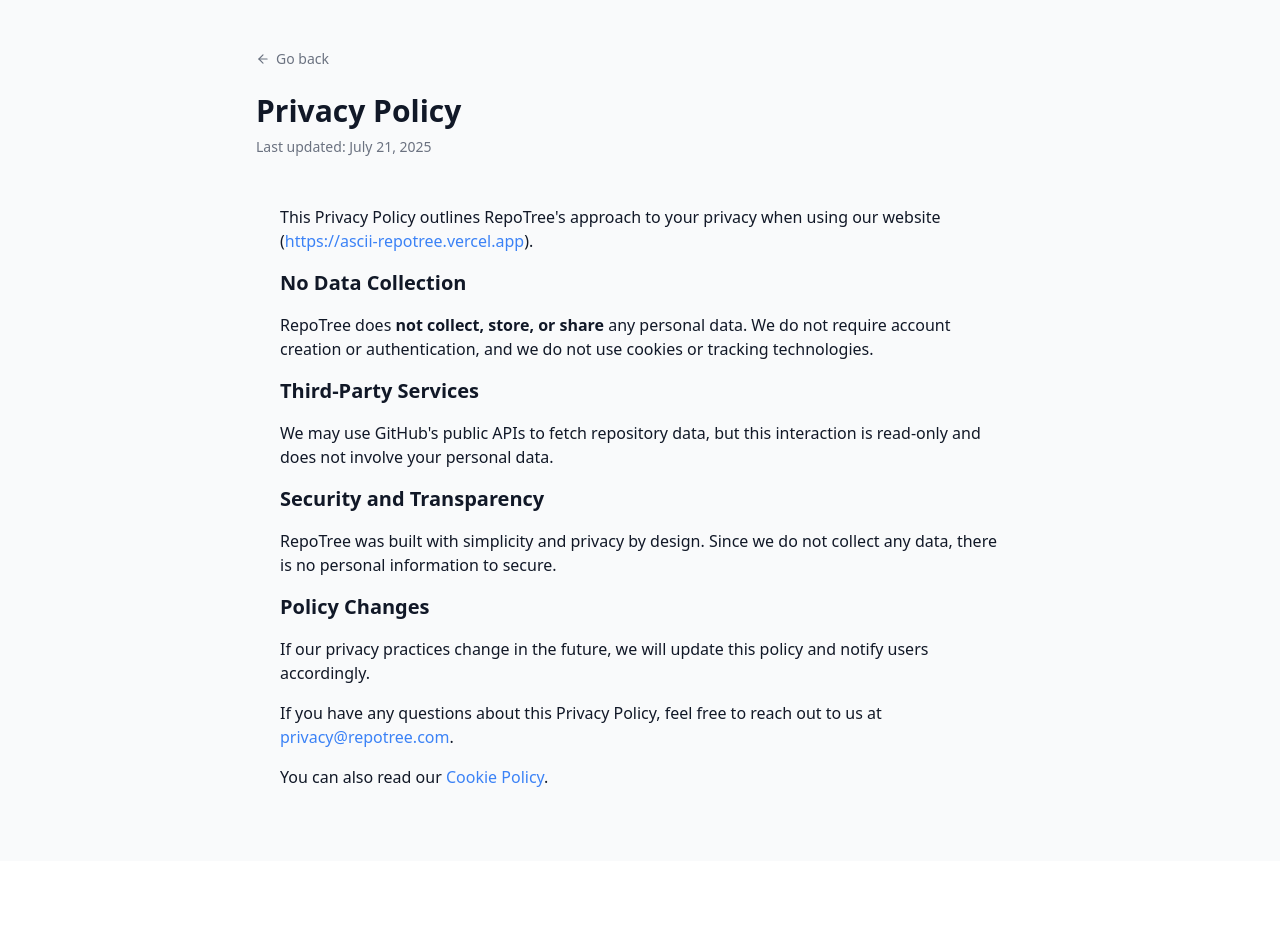
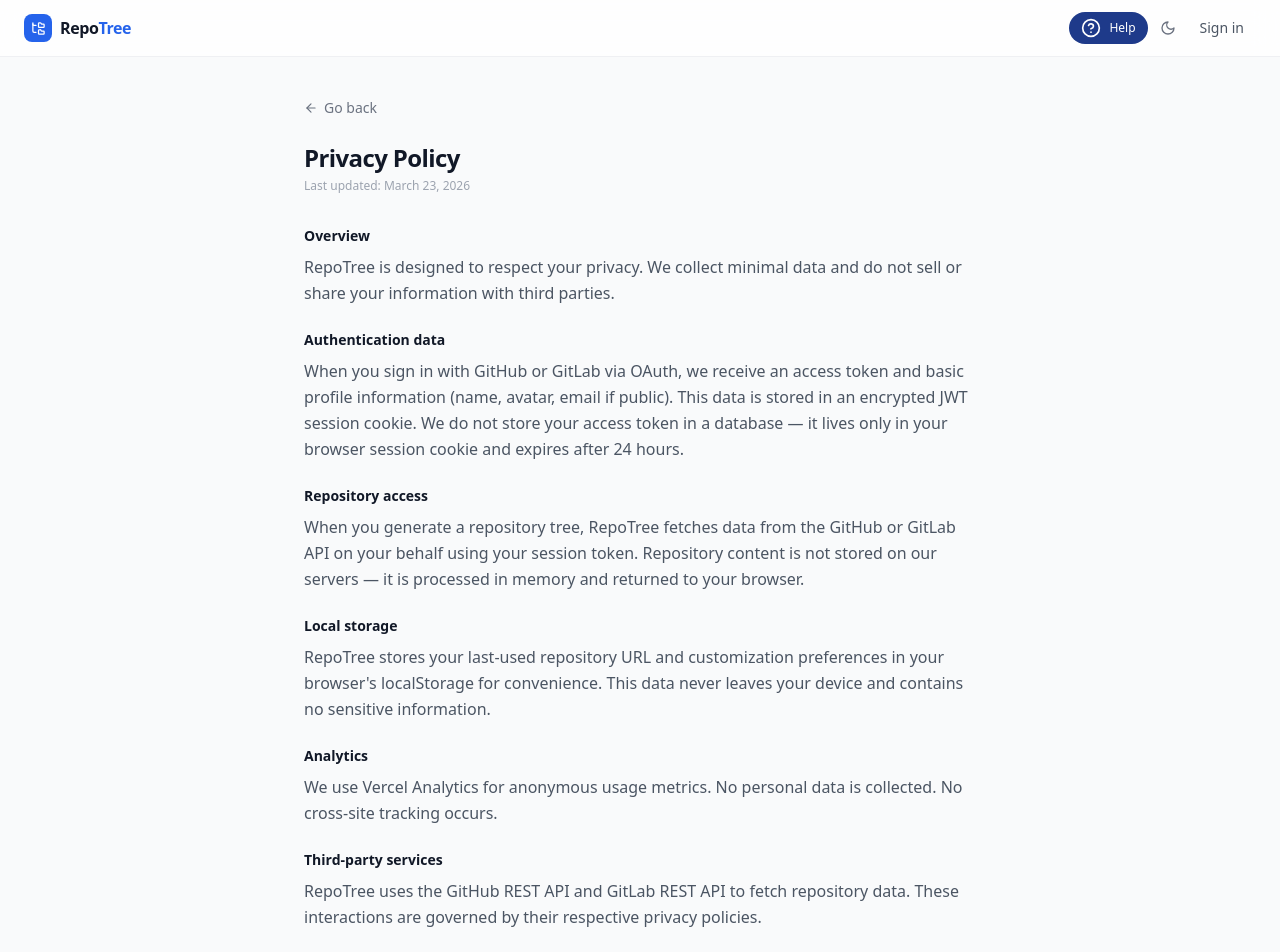
Before and after one commit to coder-ralph/RepoTree, a Next.js app: page /legal/privacy-policy in a window 1280 px wide. Shown: the top 952 px of the page. Before the commit the page ends 861 px from the top, so only its background shows below. Built offline with nearby package versions, Linux system fonts and the light colour scheme; no server answers.

Commit message:
docs(legal): update privacy policy and cookie policy pages

```diff
--- a/src/app/legal/cookie-policy/page.tsx
+++ b/src/app/legal/cookie-policy/page.tsx
@@ -1,96 +1,112 @@
 import type { Metadata } from 'next';
 import BackButton from '@/components/back-button';
+import Header from '@/components/layout/header';
+import Footer from '@/components/layout/footer';
 
 export const metadata: Metadata = {
-  title: 'Cookie Policy - RepoTree',
-  description:
-    'RepoTree Cookie Policy: We do not use cookies, tracking technologies, or third-party trackers. Full details here.',
+  title: 'Cookie Policy — RepoTree',
+  description: 'RepoTree Cookie Policy: we use only a single session cookie for authentication.',
   robots: { index: true, follow: true },
-  alternates: {
-    canonical: 'https://ascii-repotree.vercel.app/legal/cookie-policy',
-  },
+  alternates: { canonical: 'https://ascii-repotree.vercel.app/legal/cookie-policy' },
 };
 
-const CookiePolicy = () => {
-  const lastUpdated = '2025-07-21';
+export default function CookiePolicy() {
+  return (
+    <div className="min-h-screen bg-gray-50 dark:bg-gray-950 flex flex-col">
+      <Header />
+      <main className="flex-1 py-10 px-4">
+        <div className="max-w-2xl mx-auto">
+          <BackButton />
 
-  const structuredData = {
-    '@context': 'https://schema.org',
-    '@type': 'WebPage',
-    name: 'RepoTree Cookie Policy',
-    url: 'https://ascii-repotree.vercel.app/legal/cookie-policy',
-    dateModified: lastUpdated,
-    publisher: {
-      '@type': 'Organization',
-      name: 'RepoTree',
-      url: 'https://ascii-repotree.vercel.app',
-    },
-    description:
-      'RepoTree does not use cookies or tracking technologies. We do not place any cookies, including essential, functional, analytical, or advertising cookies.',
-  };
-
-  return (
-    <div className="min-h-screen bg-gray-50 dark:bg-gray-900 text-gray-900 dark:text-white py-12 px-4 sm:px-6 lg:px-8">
-      {/* JSON-LD Structured Data */}
-      <script
-        type="application/ld+json"
-        dangerouslySetInnerHTML={{ __html: JSON.stringify(structuredData) }}
-      />
-
-      <div className="max-w-3xl mx-auto">
-        <BackButton />
-
-        <h1 className="text-3xl font-bold mb-2">Cookie Policy</h1>
-        <p className="mb-6 text-sm text-gray-500 dark:text-gray-400">
-          Last updated: July 21, 2025
-        </p>
-
-        <div className="p-6 space-y-4">
-          <p>
-            RepoTree does <strong>not use cookies</strong> or any similar tracking technologies on our website (
-            <a href="https://ascii-repotree.vercel.app" className="text-blue-500 hover:underline">
-              https://ascii-repotree.vercel.app
-            </a>
-            ).
+          <h1 className="text-2xl font-semibold text-gray-900 dark:text-white mb-1 tracking-tight">
+            Cookie Policy
+          </h1>
+          <p className="text-xs text-gray-400 dark:text-gray-500 mb-8">
+            Last updated: March 23, 2026
           </p>
 
-          <h2 className="text-xl font-semibold">No Use of Cookies</h2>
-          <p>
-            Our goal is to provide a simple, privacy-friendly experience. We do not place any cookies on your device, including essential, functional, analytical, or advertising cookies.
-          </p>
+          <div className="space-y-6 text-sm text-gray-600 dark:text-gray-400">
+            <section>
+              <h2 className="text-sm font-semibold text-gray-900 dark:text-white mb-2">
+                Cookies we use
+              </h2>
+              <p className="leading-relaxed mb-3">
+                RepoTree sets exactly one cookie when you sign in:
+              </p>
+              <div className="rounded-xl border border-gray-200 dark:border-gray-800 overflow-hidden">
+                <table className="w-full text-xs">
+                  <thead>
+                    <tr className="border-b border-gray-100 dark:border-gray-800 bg-gray-50 dark:bg-gray-800/50">
+                      <th className="text-left px-4 py-2.5 font-medium text-gray-500 dark:text-gray-400">Name</th>
+                      <th className="text-left px-4 py-2.5 font-medium text-gray-500 dark:text-gray-400">Purpose</th>
+                      <th className="text-left px-4 py-2.5 font-medium text-gray-500 dark:text-gray-400">Duration</th>
+                    </tr>
+                  </thead>
+                  <tbody>
+                    <tr>
+                      <td className="px-4 py-2.5 font-mono text-gray-900 dark:text-white">next-auth.session-token</td>
+                      <td className="px-4 py-2.5 text-gray-600 dark:text-gray-400">Encrypted OAuth session</td>
+                      <td className="px-4 py-2.5 text-gray-600 dark:text-gray-400">24 hours</td>
+                    </tr>
+                  </tbody>
+                </table>
+              </div>
+            </section>
 
-          <h2 className="text-xl font-semibold">Third-Party Tracking</h2>
-          <p>
-            RepoTree does not embed third-party tracking scripts or services that set cookies. All interactions with GitHub repositories happen client-side using public APIs and do not involve any user-identifiable data.
-          </p>
+            <section>
+              <h2 className="text-sm font-semibold text-gray-900 dark:text-white mb-2">
+                Cookie details
+              </h2>
+              <p className="leading-relaxed">
+                The session cookie is an <strong className="text-gray-800 dark:text-gray-200">httpOnly</strong>,{' '}
+                <strong className="text-gray-800 dark:text-gray-200">secure</strong>,{' '}
+                <strong className="text-gray-800 dark:text-gray-200">SameSite=Lax</strong> cookie.
+                It is not accessible to JavaScript and cannot be read by third parties.
+                It stores an encrypted JWT containing your session — no raw tokens.
+              </p>
+            </section>
 
-          <h2 className="text-xl font-semibold">Your Privacy Matters</h2>
-          <p>
-            RepoTree was built with simplicity and privacy by design. Since we do not use cookies, there&apos;s no need to manage or opt out of cookie settings.
-          </p>
+            <section>
+              <h2 className="text-sm font-semibold text-gray-900 dark:text-white mb-2">
+                Cookies we do not use
+              </h2>
+              <ul className="leading-relaxed space-y-1">
+                <li>✗ No advertising or tracking cookies</li>
+                <li>✗ No analytics cookies (we use server-side analytics only)</li>
+                <li>✗ No third-party cookies</li>
+                <li>✗ No persistent preference cookies</li>
+              </ul>
+            </section>
 
-          <h2 className="text-xl font-semibold">Policy Changes</h2>
-          <p>
-            If our cookie practices change in the future, we will update this policy and notify users accordingly.
-          </p>
+            <section>
+              <h2 className="text-sm font-semibold text-gray-900 dark:text-white mb-2">
+                Unauthenticated users
+              </h2>
+              <p className="leading-relaxed">
+                If you use RepoTree without signing in, no cookies are set at all.
+              </p>
+            </section>
 
-          <p>
-            If you have any questions about our Cookie Policy, feel free to contact us at{' '}
-            <a href="mailto:privacy@repotree.com" className="text-blue-500 hover:underline">
-              privacy@repotree.com
-            </a>.
-          </p>
+            <section>
+              <h2 className="text-sm font-semibold text-gray-900 dark:text-white mb-2">
+                Removing the cookie
+              </h2>
+              <p className="leading-relaxed">
+                Click &quot;Sign out&quot; in the header to clear your session cookie immediately.
+                It will also expire automatically after 24 hours.
+              </p>
+            </section>
 
-          <p>
-            You can also read our{' '}
-            <a href="/legal/privacy-policy" className="text-blue-500 hover:underline">
-              Privacy Policy
-            </a>.
-          </p>
+            <p className="text-xs">
+              See also:{' '}
+              <a href="/legal/privacy-policy" className="text-blue-600 hover:underline">
+                Privacy Policy
+              </a>
+            </p>
+          </div>
         </div>
-      </div>
+      </main>
+      <Footer />
     </div>
   );
-};
-
-export default CookiePolicy;
+}
--- a/src/app/legal/privacy-policy/page.tsx
+++ b/src/app/legal/privacy-policy/page.tsx
@@ -1,96 +1,120 @@
 import type { Metadata } from 'next';
 import BackButton from '@/components/back-button';
+import Header from '@/components/layout/header';
+import Footer from '@/components/layout/footer';
 
 export const metadata: Metadata = {
-  title: 'Privacy Policy - RepoTree',
-  description:
-    'RepoTree Privacy Policy: We do not collect personal data, use cookies, or track users. Read more about our privacy practices.',
+  title: 'Privacy Policy — RepoTree',
+  description: 'RepoTree Privacy Policy: how we handle your data and authentication.',
   robots: { index: true, follow: true },
-  alternates: {
-    canonical: 'https://ascii-repotree.vercel.app/legal/privacy-policy',
-  },
+  alternates: { canonical: 'https://ascii-repotree.vercel.app/legal/privacy-policy' },
 };
 
-const PrivacyPolicy = () => {
-  const lastUpdated = '2025-07-21';
-
-  const structuredData = {
-    '@context': 'https://schema.org',
-    '@type': 'PrivacyPolicy',
-    name: 'RepoTree Privacy Policy',
-    url: 'https://ascii-repotree.vercel.app/legal/privacy-policy',
-    dateModified: lastUpdated,
-    publisher: {
-      '@type': 'Organization',
-      name: 'RepoTree',
-      url: 'https://ascii-repotree.vercel.app',
-    },
-    description:
-      'RepoTree does not collect, store, or share any personal data. No cookies or tracking technologies are used.',
-  };
-
+export default function PrivacyPolicy() {
   return (
-    <div className="min-h-screen bg-gray-50 dark:bg-gray-900 text-gray-900 dark:text-white py-12 px-4 sm:px-6 lg:px-8">
-      {/* JSON-LD Structured Data */}
-      <script
-        type="application/ld+json"
-        dangerouslySetInnerHTML={{ __html: JSON.stringify(structuredData) }}
-      />
-
-      <div className="max-w-3xl mx-auto">
+    <div className="min-h-screen bg-gray-50 dark:bg-gray-950 flex flex-col">
+      <Header />
+      <main className="flex-1 py-10 px-4">
+        <div className="max-w-2xl mx-auto">
           <BackButton />
 
-        <h1 className="text-3xl font-bold mb-2">Privacy Policy</h1>
-        <p className="mb-6 text-sm text-gray-500 dark:text-gray-400">
-          Last updated: July 21, 2025
+          <h1 className="text-2xl font-semibold text-gray-900 dark:text-white mb-1 tracking-tight">
+            Privacy Policy
+          </h1>
+          <p className="text-xs text-gray-400 dark:text-gray-500 mb-8">
+            Last updated: March 23, 2026
           </p>
 
-        <div className="p-6 space-y-4">
-          <p>
-            This Privacy Policy outlines RepoTree&apos;s approach to your privacy when using our website (
-            <a href="https://ascii-repotree.vercel.app" className="text-blue-500 hover:underline">
-              https://ascii-repotree.vercel.app
-            </a>
-            ).
+          <div className="prose prose-sm dark:prose-invert max-w-none space-y-6 text-gray-600 dark:text-gray-400">
+            <section>
+              <h2 className="text-sm font-semibold text-gray-900 dark:text-white mb-2">Overview</h2>
+              <p className="leading-relaxed">
+                RepoTree is designed to respect your privacy. We collect minimal data and do not
+                sell or share your information with third parties.
               </p>
+            </section>
 
-          <h2 className="text-xl font-semibold">No Data Collection</h2>
-          <p>
-            RepoTree does <strong>not collect, store, or share</strong> any personal data. We do not require account creation or authentication, and we do not use cookies or tracking technologies.
+            <section>
+              <h2 className="text-sm font-semibold text-gray-900 dark:text-white mb-2">
+                Authentication data
+              </h2>
+              <p className="leading-relaxed">
+                When you sign in with GitHub or GitLab via OAuth, we receive an access token and
+                basic profile information (name, avatar, email if public). This data is stored
+                in an encrypted JWT session cookie. We do not store your access token in a
+                database — it lives only in your browser session cookie and expires after 24 hours.
               </p>
+            </section>
 
-          <h2 className="text-xl font-semibold">Third-Party Services</h2>
-          <p>
-            We may use GitHub&apos;s public APIs to fetch repository data, but this interaction is read-only and does not involve your personal data.
+            <section>
+              <h2 className="text-sm font-semibold text-gray-900 dark:text-white mb-2">
+                Repository access
+              </h2>
+              <p className="leading-relaxed">
+                When you generate a repository tree, RepoTree fetches data from the GitHub or
+                GitLab API on your behalf using your session token. Repository content is not
+                stored on our servers — it is processed in memory and returned to your browser.
               </p>
+            </section>
 
-          <h2 className="text-xl font-semibold">Security and Transparency</h2>
-          <p>
-            RepoTree was built with simplicity and privacy by design. Since we do not collect any data, there is no personal information to secure.
+            <section>
+              <h2 className="text-sm font-semibold text-gray-900 dark:text-white mb-2">
+                Local storage
+              </h2>
+              <p className="leading-relaxed">
+                RepoTree stores your last-used repository URL and customization preferences
+                in your browser&apos;s localStorage for convenience. This data never leaves your
+                device and contains no sensitive information.
               </p>
+            </section>
 
-          <h2 className="text-xl font-semibold">Policy Changes</h2>
-          <p>
-            If our privacy practices change in the future, we will update this policy and notify users accordingly.
+            <section>
+              <h2 className="text-sm font-semibold text-gray-900 dark:text-white mb-2">
+                Analytics
+              </h2>
+              <p className="leading-relaxed">
+                We use Vercel Analytics for anonymous usage metrics. No personal data is
+                collected. No cross-site tracking occurs.
               </p>
+            </section>
 
-          <p>
-            If you have any questions about this Privacy Policy, feel free to reach out to us at{' '}
-            <a href="mailto:privacy@repotree.com" className="text-blue-500 hover:underline">
-              privacy@repotree.com
+            <section>
+              <h2 className="text-sm font-semibold text-gray-900 dark:text-white mb-2">
+                Third-party services
+              </h2>
+              <p className="leading-relaxed">
+                RepoTree uses the GitHub REST API and GitLab REST API to fetch repository data.
+                These interactions are governed by their respective privacy policies.
+              </p>
+            </section>
+
+            <section>
+              <h2 className="text-sm font-semibold text-gray-900 dark:text-white mb-2">
+                Contact
+              </h2>
+              <p className="leading-relaxed">
+                Questions about this policy? Open an issue on{' '}
+                <a
+                  href="https://github.com/coder-ralph/RepoTree/issues"
+                  target="_blank"
+                  rel="noopener noreferrer"
+                  className="text-blue-600 hover:underline"
+                >
+                  GitHub
                 </a>.
               </p>
+            </section>
 
-          <p>
-            You can also read our{' '}
-            <a href="/legal/cookie-policy" className="text-blue-500 hover:underline">
+            <p className="text-xs">
+              See also:{' '}
+              <a href="/legal/cookie-policy" className="text-blue-600 hover:underline">
                 Cookie Policy
-            </a>.
+              </a>
             </p>
           </div>
         </div>
+      </main>
+      <Footer />
     </div>
   );
-};
-
-export default PrivacyPolicy;
+}
```
Lines whose indentation alone changed are shown as unchanged.
